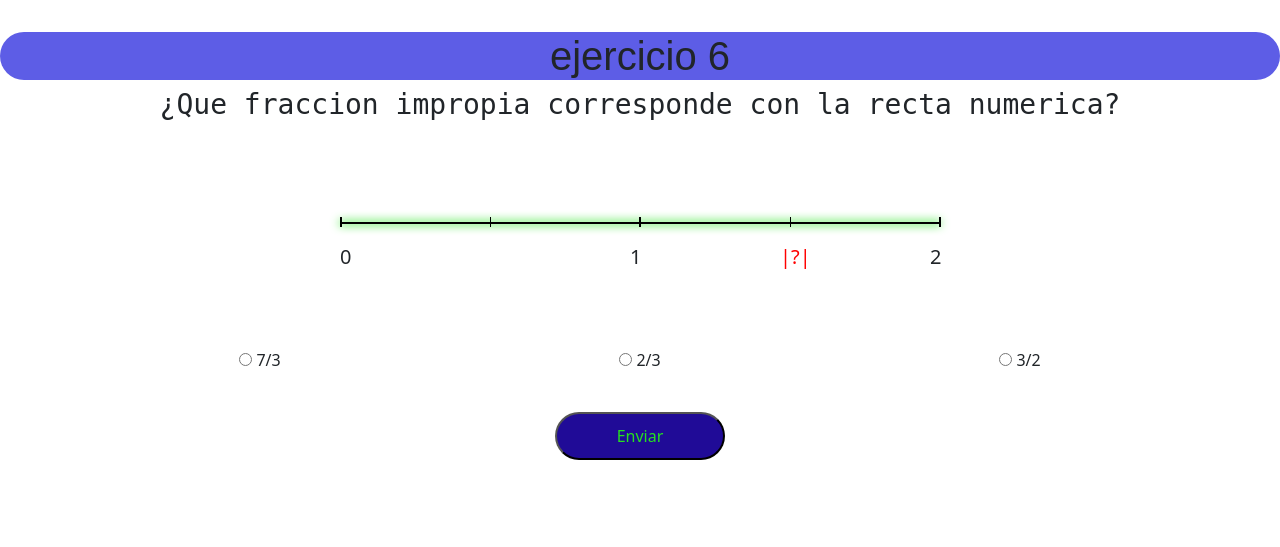
After one commit to JIvanRL/DeveloperMathe, a PHP site: page /miniExamen.php in a window 1280 px wide. The commit adds this page. Shown: the top 547 px of the page. Run offline with PHP 8.4, Linux system fonts and the light colour scheme.

Commit message:
examenFracciones

```diff
--- a/examen-pro/account.php
+++ b/examen-pro/account.php
@@ -63,6 +63,7 @@ include_once 'dbConnection.php';
           <a class="navbar-brand" href="#"><b>Buap</b></a>
           <a class="navbar-brand" href="definicion.php"><b>Teoria</b></a>
           <a class="navbar-brand" href="fracciones.php"><b>Fracciones</b></a>
+          <a class="navbar-brand" href="miniExamen.php"><b>TEST Fracciones</b></a>
         </div>
 
         <div class="collapse navbar-collapse" id="bs-example-navbar-collapse-1">
--- /dev/null
+++ b/examen-pro/miniExamen.php
@@ -0,0 +1,494 @@
+<!DOCTYPE html>
+<html lang="es">
+<head>
+    <meta charset="UTF-8">
+    <meta name="viewport" content="width=device-width, initial-scale=1.0">
+    <style>
+        *{
+    box-sizing: border-box;
+ }
+
+.recta {
+    display: block;
+    width: 600px;
+    height: 2px;
+    background-color: black;
+    position: relative;
+    margin: 100px auto;
+    box-shadow:0px 0px 10px 1px #25e21e;
+
+}
+
+.marcador {
+    width: 1px;
+    height: 10px;
+    background-color: black;
+    position: absolute;
+    top: -5px;
+}
+
+.numero {
+    position: absolute;
+    top: 20px;
+    text-align: center;
+    font-size: 20px;
+}
+
+h1{
+    color: rgba(red, green, rgb(53, 53, 192), alpha);
+    text-align: center;
+    font-family:fantasy;
+    line-height: normal;
+    font-weight: 50;
+    width: 100;
+    background-color: rgb(93, 93, 230);
+    border-radius: 50px;
+}
+
+h3{
+    text-align: center;
+    display: block;
+    color: rgb(34, 34, 224);
+    font-family: monospace;
+}
+
+.send{
+    color: #25e21e;
+    background-color: rgb(32, 11, 151);
+    margin: 40px 60px;
+    padding: 10px 60px;
+    border-radius: 2em;
+    transition: all 1.3s;
+}
+
+.send:hover{
+    color: #25e21e;
+    background-color: rgb(32, 11, 151);
+    margin: 40px 60px;
+    padding: 30px 60px;
+    border-radius: 3em rgba(173, 9, 214, 0.781);
+    box-shadow: 0px 0px 10px #19af14;
+    transition: all 1.3ms;
+
+}
+    </style>
+    <link href="https://cdn.jsdelivr.net/npm/bootstrap@5.3.3/dist/css/bootstrap.min.css" rel="stylesheet" integrity="sha384-QWTKZyjpPEjISv5WaRU9OFeRpok6YctnYmDr5pNlyT2bRjXh0JMhjY6hW+ALEwIH" crossorigin="anonymous">
+
+    <title>Recta Numérica Ejercicios</title>
+    <style>
+
+    </style>
+</head>
+<body>
+
+<?php
+
+class EjercicioRecta {
+    private $numero_aleatorio;
+
+    public function __construct() {
+        $this->numero_aleatorio = rand(1, 7);
+        //echo "Número aleatorio: " . $this->numero_aleatorio;
+
+    }
+
+    public function mostrarEjercicio() {
+        switch ($this->numero_aleatorio) {
+            case 1:
+                echo '
+                <br>
+                <h1>ejercicio 1</h1>
+                <h3>Cual de las siguientes opciones es la correcta</h3>
+
+                <div class="recta">
+                <div class="marcador" style="left: 0;"></div>
+                <div class="numero" style="left: 0;">0</div>
+
+                <div class="marcador" style="left: 20px;"></div>
+                <div class="marcador" style="left: 40px;"></div>
+                <div class="marcador" style="left: 60px;"></div>
+                <div class="marcador" style="left: 80px;"></div>
+
+                <div class="marcador" style="left: 100px;"></div>
+                <div class="marcador" style="left: 99px;"></div>
+                <div class="numero" style="left: 100px;">1</div>
+
+                <div class="marcador" style="left: 120px;"></div>
+                <div class="marcador" style="left: 140px;"></div>
+                <div class="marcador" style="left: 160px;"></div>
+                <div class="marcador" style="left: 180px; color: red;"></div>
+                <div class="numero" style="left: 170px; color: red;"><strong>|?|</strong></div>
+
+
+                <div class="marcador" style="left: 200px;"></div>
+                <div class="numero" style="left: 200px;">2</div>
+            </div>
+
+            <br>
+                 <form action="rectaTodo.php" method="post">
+
+                    <div class="container text-center">
+                        <div class="row align-items-start">
+                          <div class="col">
+                            <input type="radio" id="radio" name="radio1" value="incorrect">1 1/2</input> <br>
+                          </div>
+                          <div class="col">
+                            <input type="radio" id="radio" name="radio1" value="correct"> 1 4/5</input>  <br>
+                          </div>
+                          <div class="col">
+                            <input type="radio" id="radio" name="radio1" value="incorrect"> 1 1/2</input>   <br>
+                          </div>
+                        </div>
+                        <input class="send" type="submit" value="Enviar">
+                      </div>
+                 <br>
+                 </form>';
+
+        break;
+            case 2:
+                echo'<br><h1>ejercicio 2</h1>
+                <h3>Cual de las siguientes opciones es la correcta</h3>
+
+                <div class="recta">
+                <div class="marcador" style="left: 0;"></div>
+                <div class="numero" style="left: 0;">0</div>
+
+                <div class="marcador" style="left: 100px;"></div>
+                <div class="marcador" style="left: 200px;"></div>
+                <div class="numero" style="left: 200px;">1</div>
+
+
+                <div class="marcador" style="left: 299px;"></div>
+                <div class="marcador" style="left: 300px;"></div>
+                <div class="numero" style="left: 290px; color: red;">|?|</div>
+
+                <div class="marcador" style="left: 399px;"></div>
+                <div class="marcador" style="left: 400px;"></div>
+                <div class="numero" style="left: 400px ">2</div>
+
+                <div class="numero" style="left: 180px; "></div>
+            </div>
+
+                 <br>
+                     <form action="rectaTodo.php" method="post">
+
+                        <div class="container text-center">
+                            <div class="row align-items-start">
+                              <div class="col">
+                                <input type="radio" id="radio" name="radio1" value="correct"> <strong>1</strong> 1/2</input> <br>
+                              </div>
+                              <div class="col">
+                                <input type="radio" id="radio" name="radio1" value="incorrect"> <strong>1</strong> 1/3</input>  <br>
+                              </div>
+                              <div class="col">
+                                <input type="radio" id="radio" name="radio1" value="incorrect"> <strong>2</strong> 1/3</input><br>
+                              </div>
+                            </div>
+                            <input class="send" type="submit" value="Enviar">
+                          </div>
+                     <br>
+                     </form>';
+
+        break;
+            case 3:
+                echo'<br><h1>ejercicio 3</h1>
+                <h3>Cual de las siguientes opciones es la correcta</h3>
+
+                <div class="recta">
+                <div class="marcador" style="left: 0;"></div>
+                <div class="numero" style="left: 0;">0</div>
+
+                <div class="marcador" style="left: 33px;"></div>
+                <div class="marcador" style="left: 66px;"></div>
+                <div class="marcador" style="left: 99px;"></div>
+
+                <div class="marcador" style="left: 100px;"></div>
+                <div class="numero" style="left: 100px;">1</div>
+
+                <div class="marcador" style="left: 133px;"></div>
+                <div class="marcador" style="left: 166px;"></div>
+                <div class="marcador" style="left: 199px;"></div>
+
+
+
+                <div class="marcador" style="left: 200px;"></div>
+                <div class="numero" style="left: 200px;">2</div>
+                <div class="marcador" style="left: 233px;"></div>
+                <div class="numero" style="left: 233px;">|?|</div>
+                <div class="marcador" style="left: 266px;"></div>
+                <div class="marcador" style="left: 299px;"></div>
+                <div class="numero" style="left: 300px;">3</div>
+
+                <div class="numero" style="left: 180px; color: red;"></div>
+            </div>
+
+
+                 <br>
+                 <form action="rectaTodo.php" method="post">
+
+                    <div class="container text-center">
+                        <div class="row align-items-start">
+                          <div class="col">
+                            <input type="radio" id="radio" name="radio1" value="incorrect">1 1/3</input> <br>
+                          </div>
+                          <div class="col">
+                            <input type="radio" id="radio" name="radio1" value="incorrect"> 2 7/3</input>  <br>
+                          </div>
+                          <div class="col">
+                            <input type="radio" id="radio" name="radio1" value="correct"> <strong>2</strong> 1/3</input><br>
+                          </div>
+                        </div>
+                        <input class="send" type="submit" value="Enviar">
+                      </div>
+                 <br>
+                 </form>';
+        break;
+            case 4:
+                echo'<br><h1>ejercicio 4</h1>
+                <h3>Cual de las siguientes opciones es la correcta</h3>
+
+                <div class="recta">
+                <div class="marcador" style="left: 0;"></div>
+                <div class="marcador" style="left: 1px;"></div>
+                <div class="numero" style="left: 0;">0</div>
+
+                <div class="marcador" style="left: 40px;"></div>
+                <div class="marcador" style="left: 80px;"></div>
+                <div class="marcador" style="left: 120px;"></div>
+
+                <div class="marcador" style="left: 160px;"></div>
+                <div class="marcador" style="left: 199px;"></div>
+                <div class="marcador" style="left: 200px;"></div>
+                <div class="numero" style="left: 200px;">1</div>
+
+                <div class="marcador" style="left: 240px;"></div>
+                <div class="marcador" style="left: 280px;"></div>
+                <div class="marcador" style="left: 320px;"></div>
+
+
+
+                <div class="marcador" style="left: 360px;"></div>
+                <div class="numero" style="left: 360px;">|?|</div>
+
+                <div class="marcador" style="left: 399px;"></div>
+                <div class="marcador" style="left: 200px;"></div>
+                <div class="numero" style="left: 400px;">2</div>
+            </div>
+
+                 <br>
+                 <form action="rectaTodo.php" method="post">
+
+                    <div class="container text-center">
+                        <div class="row align-items-start">
+                          <div class="col">
+                            <input type="radio" id="radio" name="radio1" value="correct"><strong>1</strong> 4/5</input> <br>
+                          </div>
+                          <div class="col">
+                            <input type="radio" id="radio" name="radio1" value="incorrect"><strong>4/5</strong></input>  <br>
+                          </div>
+                          <div class="col">
+                            <input type="radio" id="radio" name="radio1" value="incorrect"> <strong>1</strong> 1/5</input><br>
+                          </div>
+                        </div>
+                        <input class="send" type="submit" value="Enviar">
+                      </div>
+                 <br>
+                 </form>';
+        break;
+            case 5:
+                echo'<br><h1>ejercicio 5</h1>
+                <h3>Cual de las siguientes opciones es la correcta</h3>
+
+                <div class="recta">
+                <div class="marcador" style="left: 0;"></div>
+                <div class="marcador" style="left: 1px;"></div>
+                <div class="numero" style="left: 0;">0</div>
+
+                <div class="marcador" style="left: 66px;"></div>
+                <div class="marcador" style="left: 133px;"></div>
+                <div class="marcador" style="left: 199px;"></div>
+
+
+                <div class="marcador" style="left: 200px;"></div>
+                <div class="numero" style="left: 190px;">1</div>
+
+                <div class="marcador" style="left: 266px;"></div>
+                <div class="marcador" style="left: 332px;"></div>
+                <div class="marcador" style="left: 399px;"></div>
+
+
+
+                <div class="marcador" style="left: 400px;"></div>
+                <div class="numero" style="left: 390px;">2</div>
+
+                <div class="marcador" style="left: 466px;"></div>
+                <div class="marcador" style="left: 532px;"></div>
+                <div class="numero" style="left: 525px; color: red;">|?|</div>
+                <div class="marcador" style="left: 599px;"></div>
+                <div class="numero" style="left: 600px;">3</div>
+            </div>
+
+
+
+
+
+                 <br>
+                 <form action="rectaTodo.php" method="post">
+
+                    <div class="container text-center">
+                        <div class="row align-items-start">
+                          <div class="col">
+                            <input type="radio" id="radio" name="radio1" value="incorrect"><strong>2</strong> 7/3</input> <br>
+                          </div>
+                          <div class="col">
+                            <input type="radio" id="radio" name="radio1" value="correct"><strong>2</strong> 2/3</input>  <br>
+                          </div>
+                          <div class="col">
+                            <input type="radio" id="radio" name="radio1" value="incorrect"> <strong>2</strong> 1/3</input><br>
+                          </div>
+                        </div>
+                        <input class="send" type="submit" value="Enviar">
+                      </div>
+                 <br>
+                 </form>';
+        break;
+            case 6:
+                $this->mostrarEjercicioComun();
+                break;
+
+            case 7:
+                echo'
+                <h1><br>ejercicio 7</h1>
+                    <h3>¿Que fraccion impropia corresponde con la recta numerica?</h3>
+
+                    <div class="recta">
+                        <div class="recta">
+                            <div class="marcador" style="left: 0;"></div>
+                            <div class="marcador" style="left: 1px;"></div>
+                            <div class="numero" style="left: 0;">0</div>
+
+                            <div class="marcador" style="left: 66px;"></div>
+                            <div class="marcador" style="left: 133px;"></div>
+                            <div class="marcador" style="left: 199px;"></div>
+
+
+                            <div class="marcador" style="left: 266px;"></div>
+                            <div class="marcador" style="left: 332px;"></div>
+                            <div class="marcador" style="left: 399px;"></div>
+
+
+
+                            <div class="marcador" style="left: 462px;"></div>
+                            <div class="marcador" style="left: 528px;"></div>
+                            <div class="marcador" style="left: 599px;"></div>
+                            <div class="numero" style="left: 525px; color: red;">|?|</div>
+                            <div class="marcador" style="left: 599px;"></div>
+                            <div class="numero" style="left: 600px;">1</div>
+                </div>
+
+
+                     <br>
+                     <form action="rectaTodo.php" method="post">
+
+                        <div class="container text-center">
+                            <div class="row align-items-start">
+                              <div class="col">
+                                <input type="radio" id="radio" name="radio1" value="incorrect"> 7/9</input> <br>
+                              </div>
+                              <div class="col">
+                                <input type="radio" id="radio" name="radio1" value="incorrect"> 9/9</input>  <br>
+                              </div>
+                              <div class="col">
+                                <input type="radio" id="radio" name="radio1" value="correct"> 8/9</input><br>
+                              </div>
+                            </div>
+                            <input class="send" type="submit" value="Enviar">
+                          </div>
+                     <br>
+                     </form>';
+            default:
+                echo 'Tienes suerte, no hay ejercicio extra para ti';
+                break;
+        }
+    }
+
+    private function mostrarEjercicioComun() {
+        echo '<br><h1></h1>
+        <h1>ejercicio 6</h1>
+            <h3>¿Que fraccion impropia corresponde con la recta numerica?</h3>
+
+            <div class="recta">
+            <div class="marcador" style="left: 0;"></div>
+            <div class="marcador" style="left: 1px;"></div>
+            <div class="numero" style="left: 0;">0</div>
+
+            <div class="marcador" style="left: 150px;"></div>
+            <div class="marcador" style="left: 299px;"></div>
+            <div class="marcador" style="left: 300px;"></div>
+            <div class="numero" style="left: 290px;">1</div>
+
+            <div class="marcador" style="left: 450px;"></div>
+            <div class="numero" style="left: 440px; color: red;">|?|</div>
+            <div class="marcador" style="left: 599px;"></div>
+            <div class="marcador" style="left: 600px;"></div>
+            <div class="numero" style="left: 590px;">2</div>
+        </div>
+
+
+
+             <br>
+             <form action="rectaTodo.php" method="post">
+
+                <div class="container text-center">
+                    <div class="row align-items-start">
+                      <div class="col">
+                        <input type="radio" id="radio" name="radio1" value="incorrect"> 7/3</input> <br>
+                      </div>
+                      <div class="col">
+                        <input type="radio" id="radio" name="radio1" value="incorrect"> 2/3</input>  <br>
+                      </div>
+                      <div class="col">
+                        <input type="radio" id="radio" name="radio1" value="correct"> 3/2</input><br>
+                      </div>
+                    </div>
+                    <input class="send" type="submit" value="Enviar">
+                  </div>
+             <br>
+             </form>';
+    }
+}
+
+$ejercicio = new EjercicioRecta();
+$ejercicio->mostrarEjercicio();
+
+?>
+<br>
+<?php
+
+$radio1 ='';
+if ($_SERVER["REQUEST_METHOD"] == "POST"){
+
+   $radio1 = (isset($_POST['radio1']))?  $_POST['radio1'] : "";  // radio button value
+   //print_r($radio1);    // returns string
+
+   //$radio = $_POST['radio1'];
+   $resultado = 'correct';
+   if ($radio1 != $resultado) {
+      echo '<script>
+      alert("Respuesta incorrecta, ¡Te veo en extraordinarios!");
+      window.location="./account.php";
+      </script>';
+
+   }else{
+      echo  "<script>
+      alert('felicidades has pasado correctamente el  ejercicio, tienes: 10');
+      window.location = './account.php';
+      </script>;
+      ";
+
+   }
+}
+
+?>
+</body>
+</html>
```
